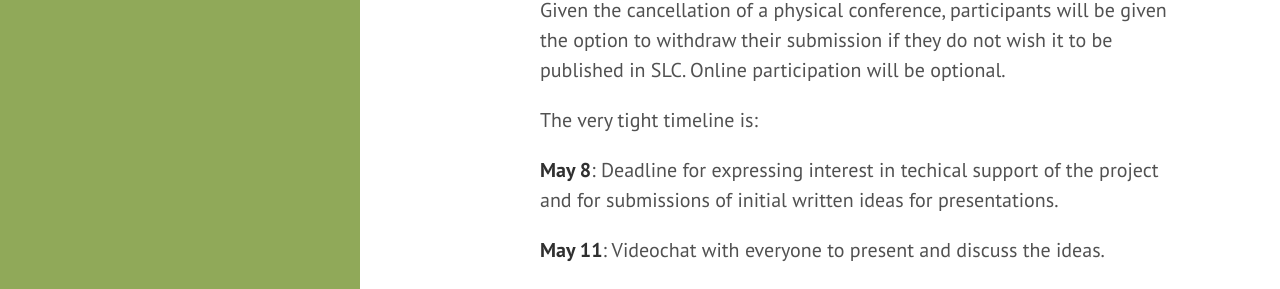
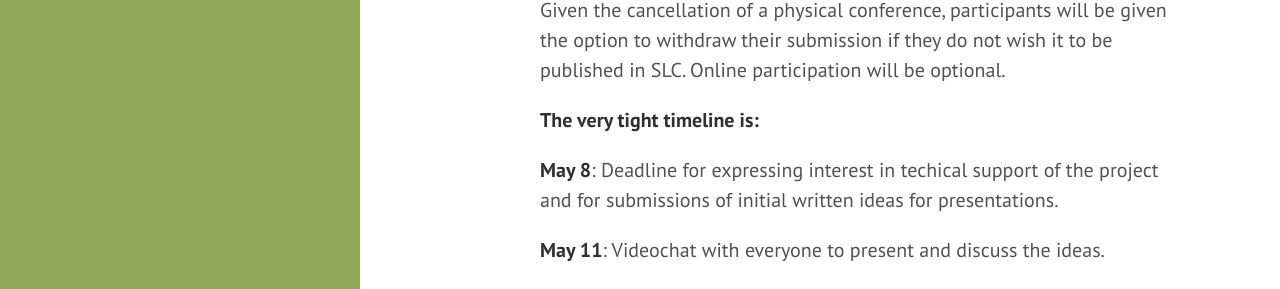
Before and after one commit to FPSAC/FPSAC.github.io, a Jekyll site: the page built from _posts/2020-04-30-callforproposal.md, in a window 1280 px wide and 900 px high, scrolled down 927 px. Shown: the part 148-437 px from the top of the window. Built offline with Jekyll 4.4.1, drawn with Linux system fonts in a browser that asks for light colours.

Commit message:
updated proposla

```diff
--- a/_posts/2020-04-30-callforproposal.md
+++ b/_posts/2020-04-30-callforproposal.md
@@ -40,7 +40,7 @@ given the option to withdraw their submission if they do not wish it
 to be published in SLC. Online participation will be optional.
 
 
-The very tight timeline is:
+**The very tight timeline is:**
 
 **May 8**: Deadline for expressing interest in techical support of the project and for
 submissions of initial written ideas for presentations.
```
